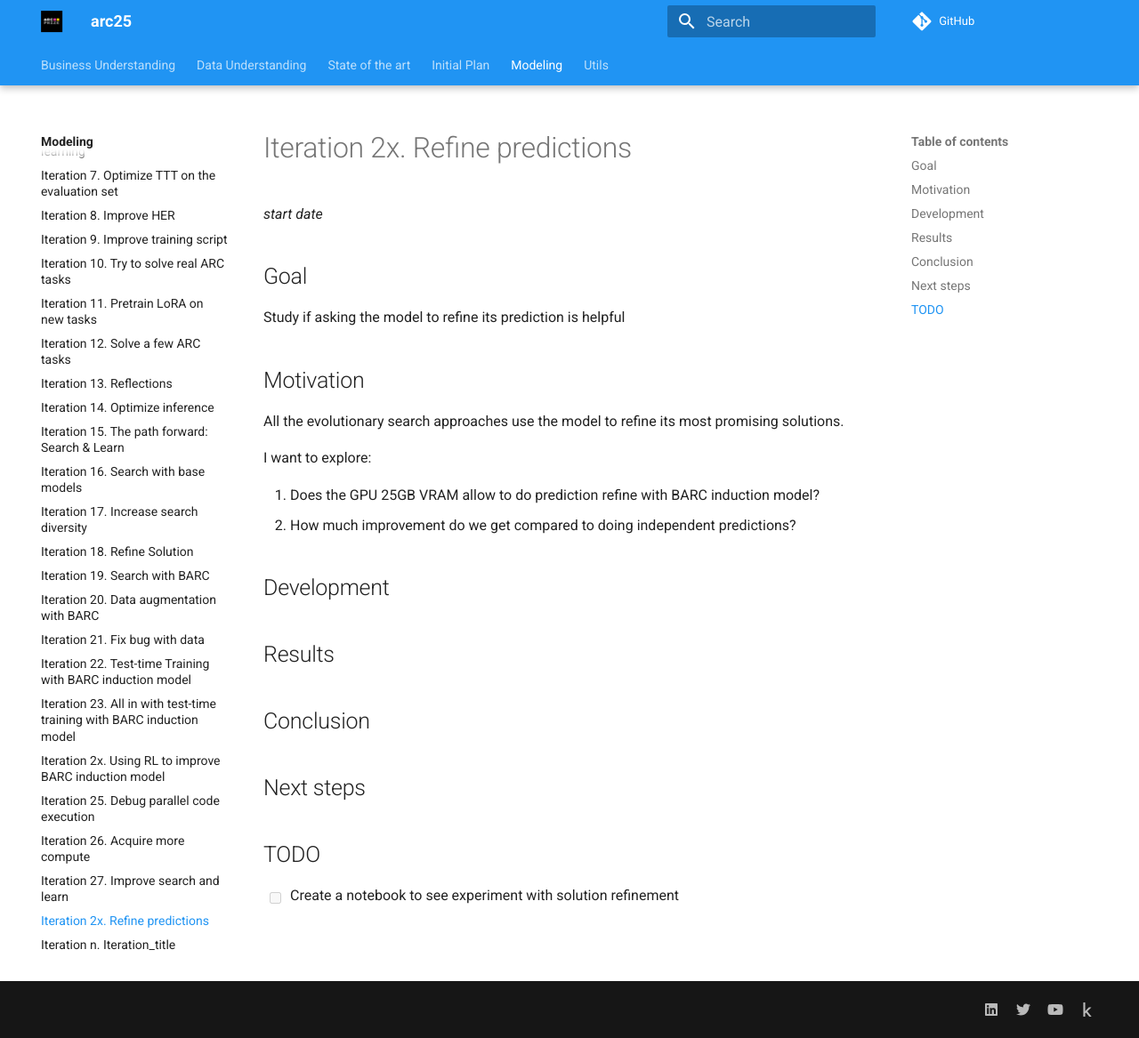
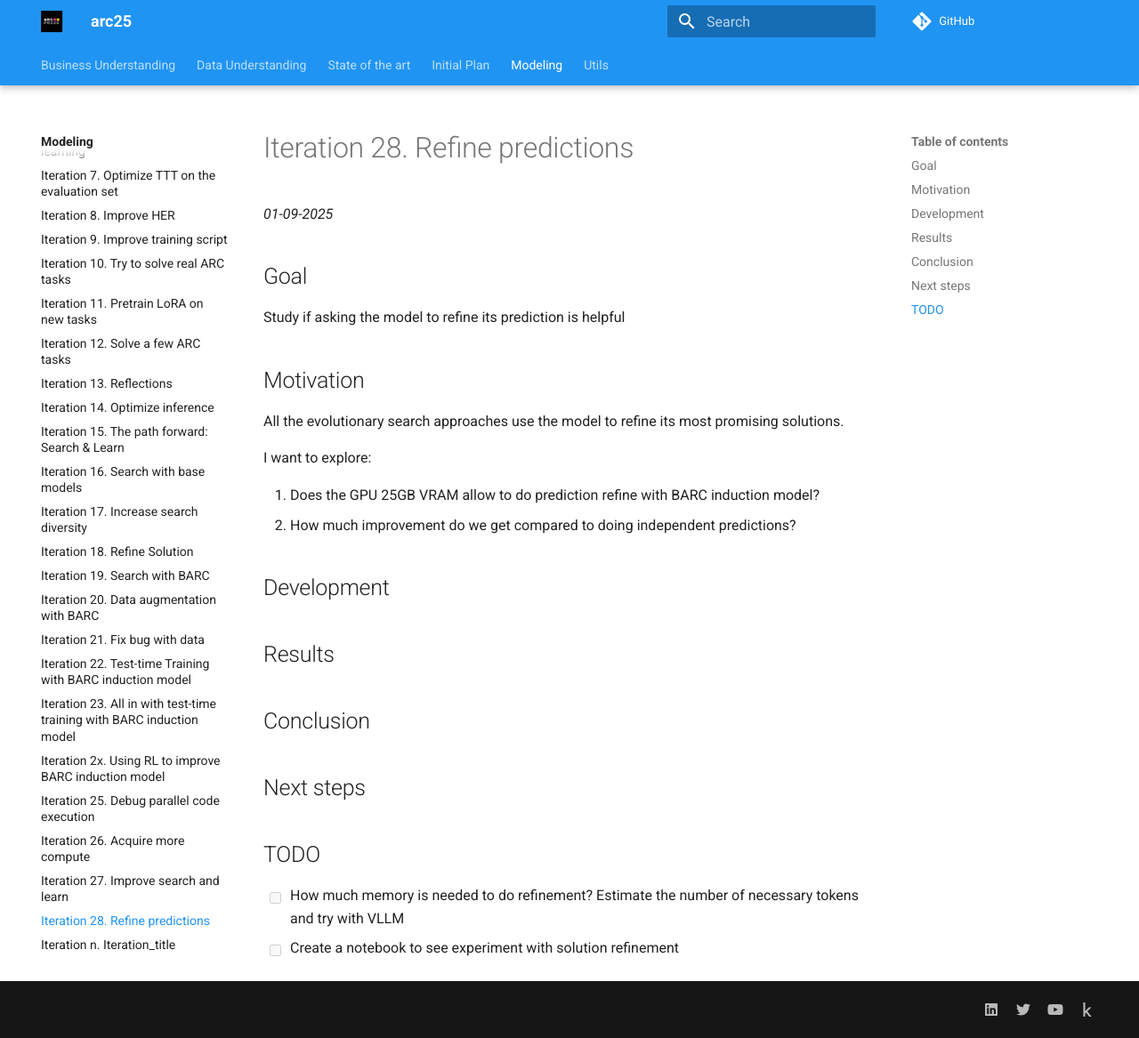
Before and after one commit to ironbar/arc25, an MkDocs documentation site: the page built from docs/modeling/Iteration_28_refine_predictions.md, in a window 1280 px wide and 1167 px high. Shown: the whole window at 89% size. Built offline with MkDocs 1.6.1 and Material for MkDocs 9.7.7, drawn with Linux system fonts in a browser that asks for light colours; comment, search, counter and statistics services are not loaded.

Commit message:
started new iteration to refine existing solutions

```diff
--- a/docs/modeling/Iteration_28_refine_predictions.md
+++ b/docs/modeling/Iteration_28_refine_predictions.md
@@ -1,6 +1,6 @@
-# Iteration 2x. Refine predictions
+# Iteration 28. Refine predictions
 
-_start date_
+_01-09-2025_
 
 <!---
 The work is done using short iterations. Each iteration needs to have a very
@@ -34,4 +34,5 @@ I want to explore:
 
 ## TODO
 
+- [ ] How much memory is needed to do refinement? Estimate the number of necessary tokens and try with VLLM
 - [ ] Create a notebook to see experiment with solution refinement
```
